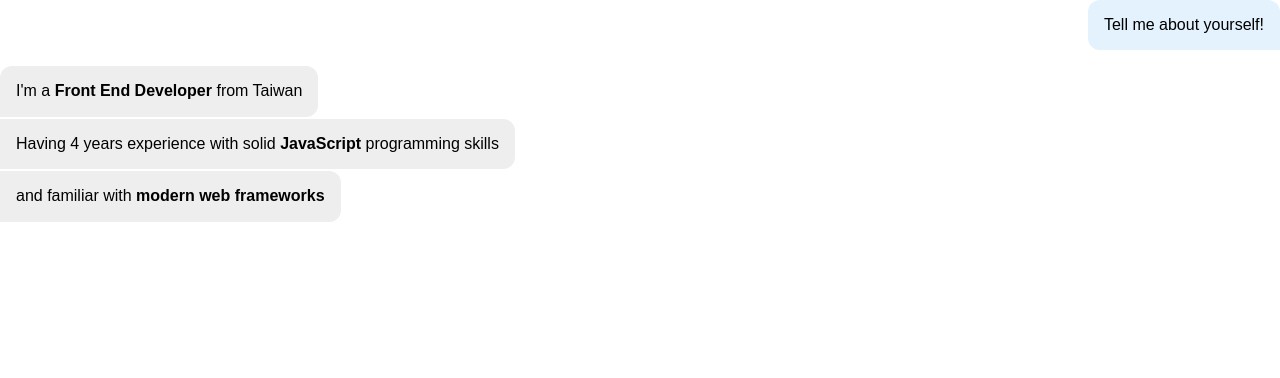
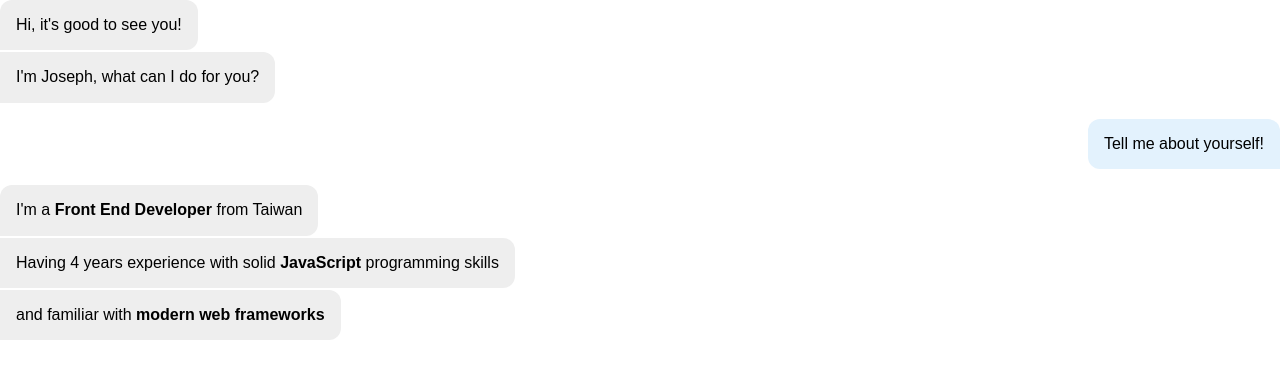
Before and after one commit to jostw/jos.tw, a React (Create React App) app: page / in a window 1280 px wide. Shown: the top 378 px of the page. Built offline with nearby package versions, Linux system fonts and the light colour scheme.

Commit message:
Add hello reducer

```diff
--- a/src/components/MessageList.css
+++ b/src/components/MessageList.css
@@ -8,6 +8,8 @@
 }
 
 .message-client {
+  margin-top: 1em;
+
   text-align: right;
 }
 
@@ -16,7 +18,6 @@
   margin-top: .125em;
 }
 
-.message-server + .message-client,
 .message-client + .message-server {
   margin-top: 1em;
 }
--- a/src/containers/App.js
+++ b/src/containers/App.js
@@ -5,15 +5,24 @@ import MessageList from '../components/MessageList';
 class App extends Component {
   render() {
     return (
-      <section>
-        <MessageList messages={ this.props.aboutMessages } />
-      </section>
+      <div>
+        <section>
+          <MessageList messages={ this.props.helloMessages } />
+        </section>
+
+        <section>
+          <MessageList messages={ this.props.aboutMessages } />
+        </section>
+      </div>
     );
   }
 }
 
 const mapStateToProps = state => {
-  return { aboutMessages: state.aboutMessages };
+  return {
+    helloMessages: state.helloMessages,
+    aboutMessages: state.aboutMessages
+  };
 };
 
 export default connect(mapStateToProps)(App);
--- /dev/null
+++ b/src/reducers/helloReducer.js
@@ -0,0 +1,11 @@
+export function messages() {
+  return [
+    {
+      type: 'server',
+      content: 'Hi, it\'s good to see you!'
+    }, {
+      type: 'server',
+      content: 'I\'m Joseph, what can I do for you?'
+    }
+  ];
+}
--- a/src/reducers/index.js
+++ b/src/reducers/index.js
@@ -1,6 +1,7 @@
 import { combineReducers } from 'redux';
+import { messages as helloMessages } from './helloReducer';
 import { messages as aboutMessages } from './aboutReducer';
 
-const rootReducer = combineReducers({ aboutMessages });
+const rootReducer = combineReducers({ helloMessages, aboutMessages });
 
 export default rootReducer;
```
